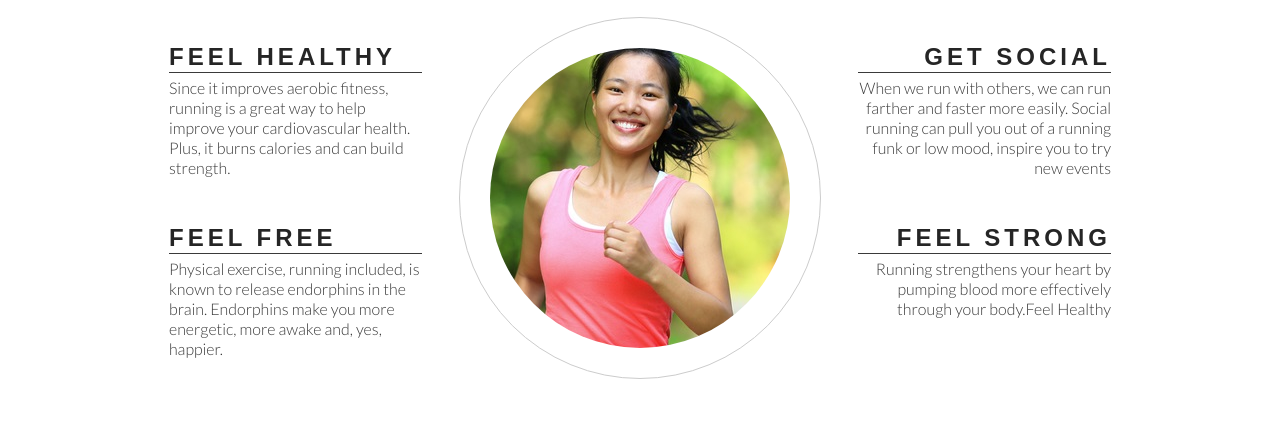
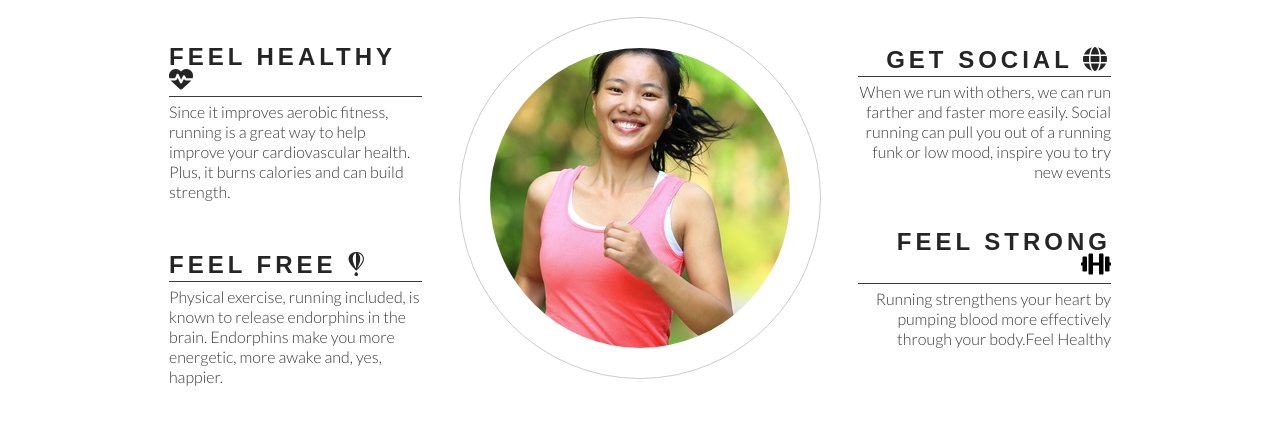
Before and after one commit to JohanPlAr/love-running, a plain HTML site: page index.html in a window 1280 px wide. Shown: the part 749-1174 px from the top of the page. Drawn offline with nearby package versions, Linux system fonts and the light colour scheme.

Commit message:
Add fontawesome icons to club ethos section

```diff
--- a/index.html
+++ b/index.html
@@ -43,7 +43,7 @@
         <h2 id="welcome">Why Love Running With Us?</h2>
         <div id="left-about">
             <div class="left-about-heading">
-                <h2>Feel Healthy</h2>
+                <h2>Feel Healthy <i class="fas fa-heartbeat"></i></h2>
                 <hr>
                 <p>Since it improves aerobic fitness, running is a great way to help improve your cardiovascular health.
                     Plus, it burns calories and can build strength.</p>
@@ -51,7 +51,7 @@
 
 
             <div class="left-about-heading">
-                <h2>Feel Free</h2>
+                <h2>Feel Free <i class="fab fa-fly"></i></h2>
                 <hr>
                 <p>Physical exercise, running included, is known to release endorphins in the brain. Endorphins make you
                     more energetic, more awake and, yes, happier.</p>
@@ -60,14 +60,18 @@
 
         <div id="right-about">
             <div class="right-about-heading">
-                <h2>Get Social</h2>
+                <h2>Get Social <i class="fas fa-globe"></i></h2>
                 <hr>
                 <p>When we run with others, we can run farther and faster more easily. Social running can pull you out
                     of a running funk or
                     low mood, inspire you to try new events</p>
             </div>
             <div class="right-about-heading">
-                <h2>Feel Strong</h2>
+                <h2>Feel Strong <svg xmlns="http://www.w3.org/2000/svg" height="1em" viewBox="0 0 640 512">
+                        <!--! Font Awesome Free 6.4.0 by @fontawesome - https://fontawesome.com License - https://fontawesome.com/license (Commercial License) Copyright 2023 Fonticons, Inc. -->
+                        <path
+                            d="M104 96H56c-13.3 0-24 10.7-24 24v104H8c-4.4 0-8 3.6-8 8v48c0 4.4 3.6 8 8 8h24v104c0 13.3 10.7 24 24 24h48c13.3 0 24-10.7 24-24V120c0-13.3-10.7-24-24-24zm528 128h-24V120c0-13.3-10.7-24-24-24h-48c-13.3 0-24 10.7-24 24v272c0 13.3 10.7 24 24 24h48c13.3 0 24-10.7 24-24V288h24c4.4 0 8-3.6 8-8v-48c0-4.4-3.6-8-8-8zM456 32h-48c-13.3 0-24 10.7-24 24v168H256V56c0-13.3-10.7-24-24-24h-48c-13.3 0-24 10.7-24 24v400c0 13.3 10.7 24 24 24h48c13.3 0 24-10.7 24-24V288h128v168c0 13.3 10.7 24 24 24h48c13.3 0 24-10.7 24-24V56c0-13.3-10.7-24-24-24z" />
+                    </svg></h2>
                 <hr>
                 <p>Running strengthens your heart by pumping blood more effectively through your body.Feel Healthy</p>
             </div>
@@ -83,6 +87,8 @@
     </section>
     <section>Running locations, distances and times</section>
     <footer>social links here</footer>
+    <!-- font awesome script-->
+    <script src="https://kit.fontawesome.com/dd0348d769.js" crossorigin="anonymous"></script>
 </body>
 
 </html>
```
